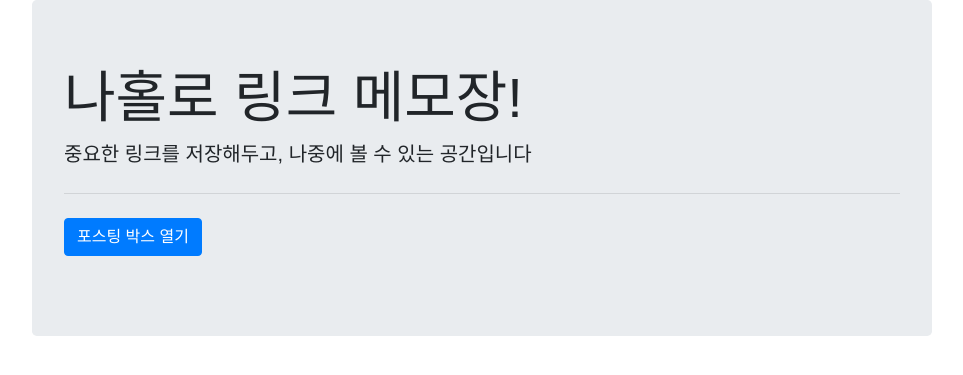
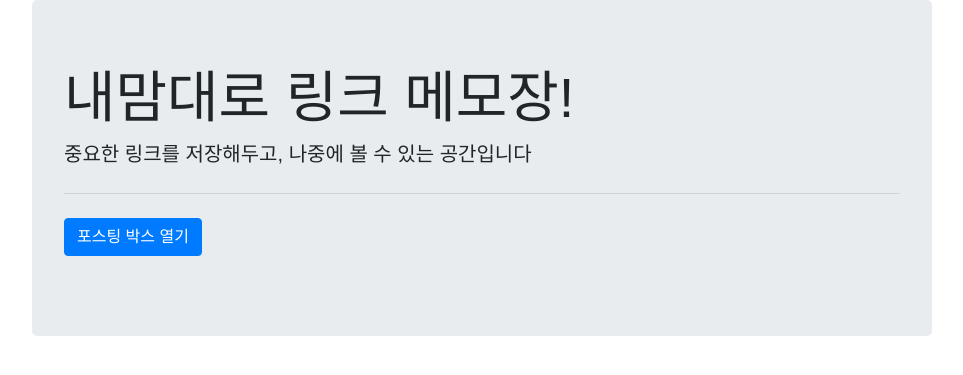
Before and after one commit to segi666/alone_memo, a Flask app: page / in a window 1280 px wide. Shown: the top 375 px of the page, without its empty margins (158-1121 px from the left). Run offline with Flask 2, Linux system fonts and the light colour scheme; data that the repository does not hold is empty; some libraries are stand-ins or nearby versions; some web fonts are replaced.

Commit message:
제목 변경

```diff
--- a/templates/index.html
+++ b/templates/index.html
@@ -143,7 +143,7 @@
 <body>
 <div class="wrap">
     <div class="jumbotron">
-        <h1 class="display-4">나홀로 링크 메모장!</h1>
+        <h1 class="display-4">내맘대로 링크 메모장!</h1>
         <p class="lead">중요한 링크를 저장해두고, 나중에 볼 수 있는 공간입니다</p>
         <hr class="my-4">
         <p class="lead">
```
